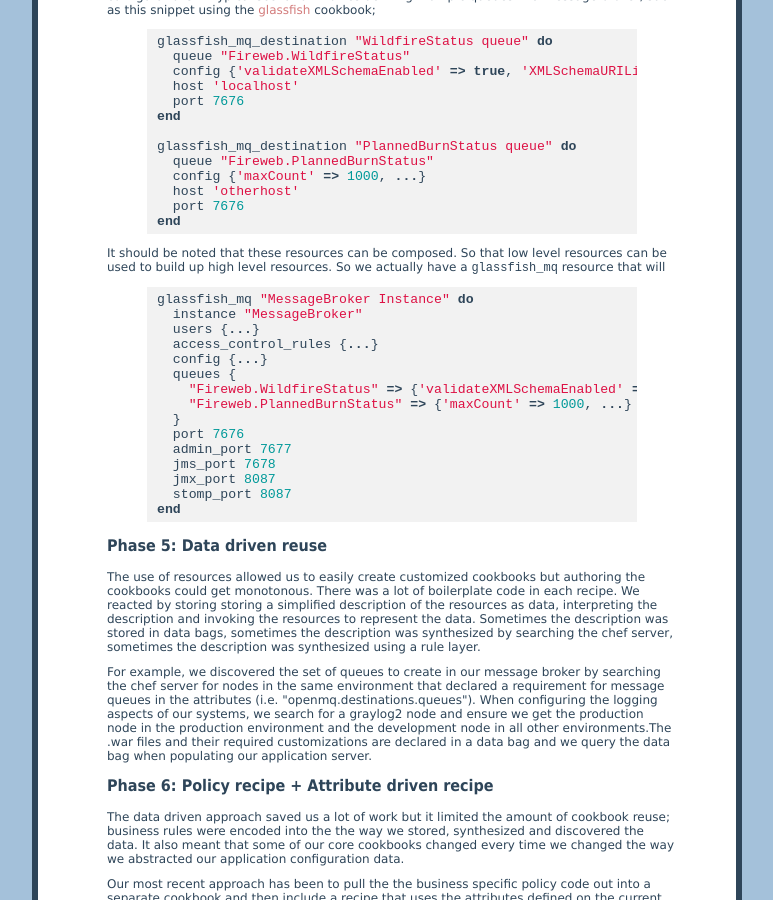
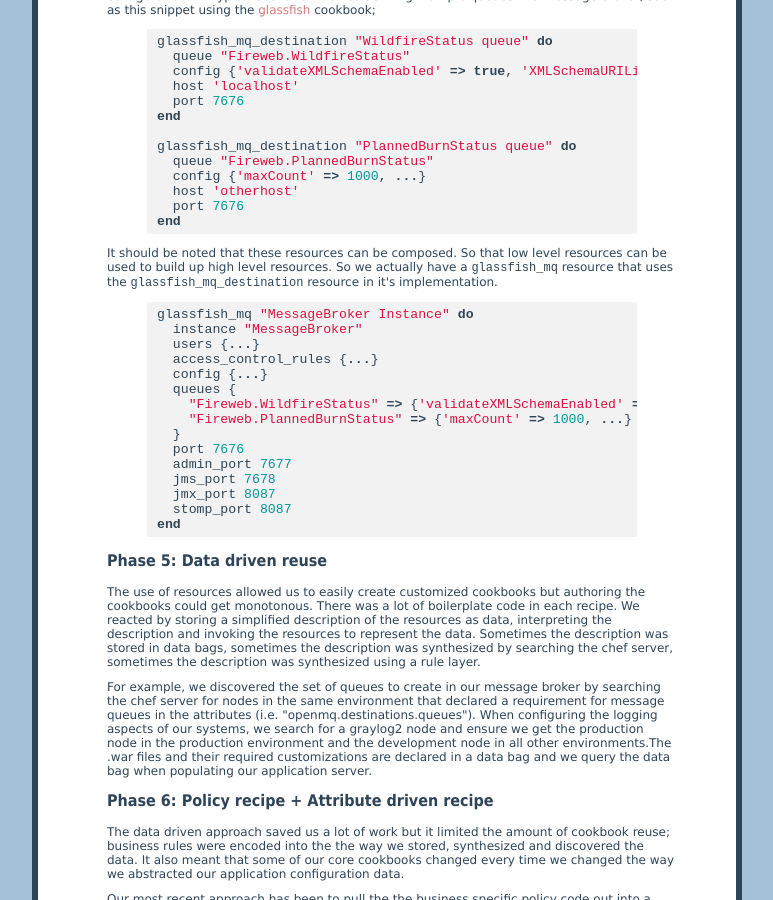
Before and after one commit to realityforge/blog, a Jekyll site: the page built from code/_posts/2012-05-12-evolving-towards-cookbook-reusability-in-chef.html, in a window 1280 px wide and 900 px high, scrolled down 1332 px. Shown: the whole window, without its empty margins (113-886 px from the left). Built offline with Jekyll 4.4.1, drawn with Linux system fonts in a browser that asks for light colours; Markdown is read by kramdown in place of the engine named in the settings.

Commit message:
Fix some broken sentences

```diff
--- a/code/_posts/2012-05-12-evolving-towards-cookbook-reusability-in-chef.html
+++ b/code/_posts/2012-05-12-evolving-towards-cookbook-reusability-in-chef.html
@@ -111,7 +111,8 @@
 
 <p>
   It should be noted that these resources can be composed. So that low level resources can be used to build up high
-  level resources. So we actually have a <tt>glassfish_mq</tt> resource that will
+  level resources. So we actually have a <tt>glassfish_mq</tt> resource that uses the <tt>glassfish_mq_destination</tt>
+  resource in it's implementation.
 </p>
 
 {% highlight ruby %}
@@ -137,7 +138,7 @@
 
 <p>
   The use of resources allowed us to easily create customized cookbooks but authoring the cookbooks could get
-  monotonous. There was a lot of boilerplate code in each recipe. We reacted by storing storing a simplified
+  monotonous. There was a lot of boilerplate code in each recipe. We reacted by storing a simplified
   description of the resources as data, interpreting the description and invoking the resources to represent the data.
   Sometimes the description was stored in data bags, sometimes the description was synthesized by searching the chef
   server, sometimes the description was synthesized using a rule layer.
```
